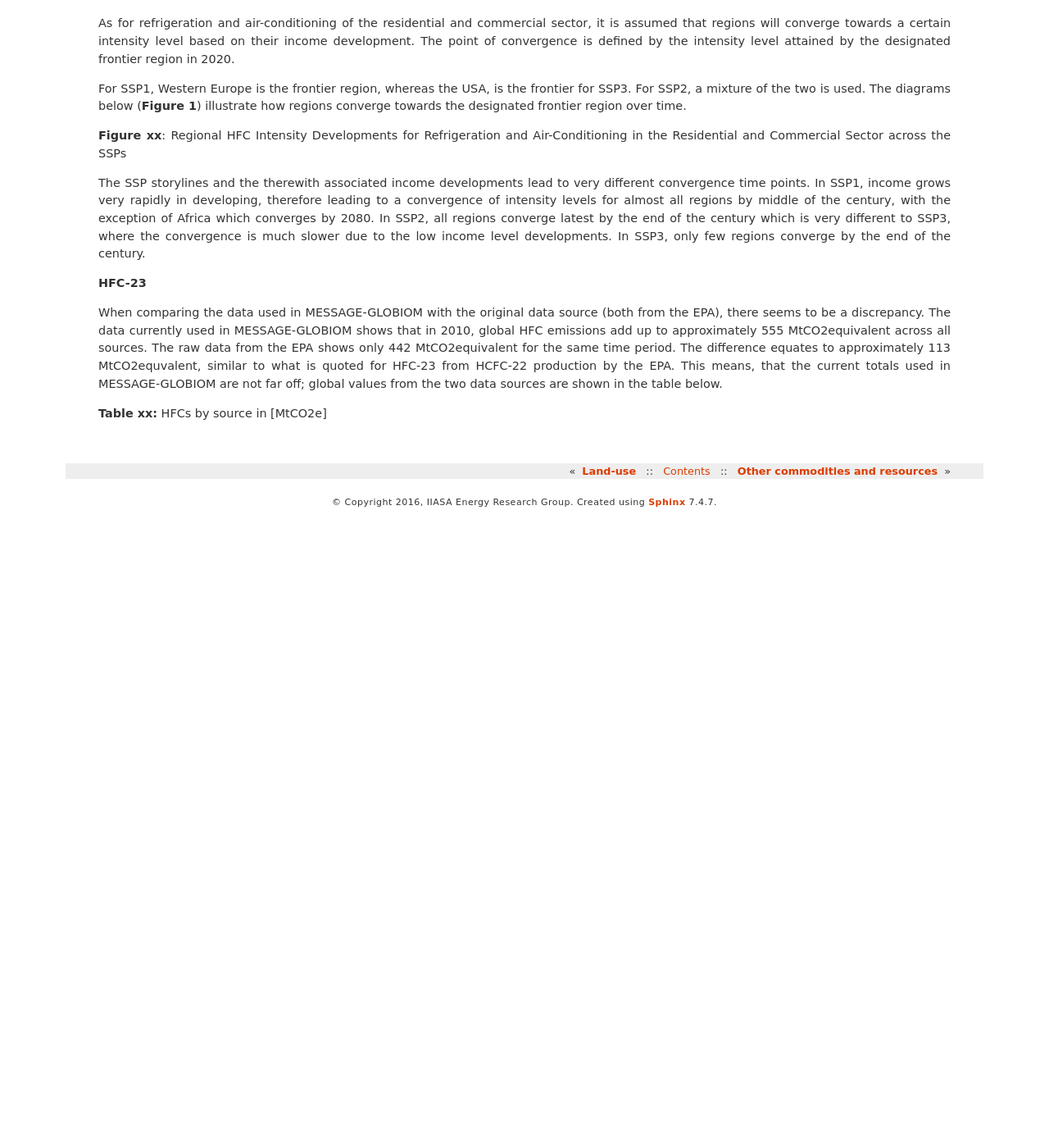
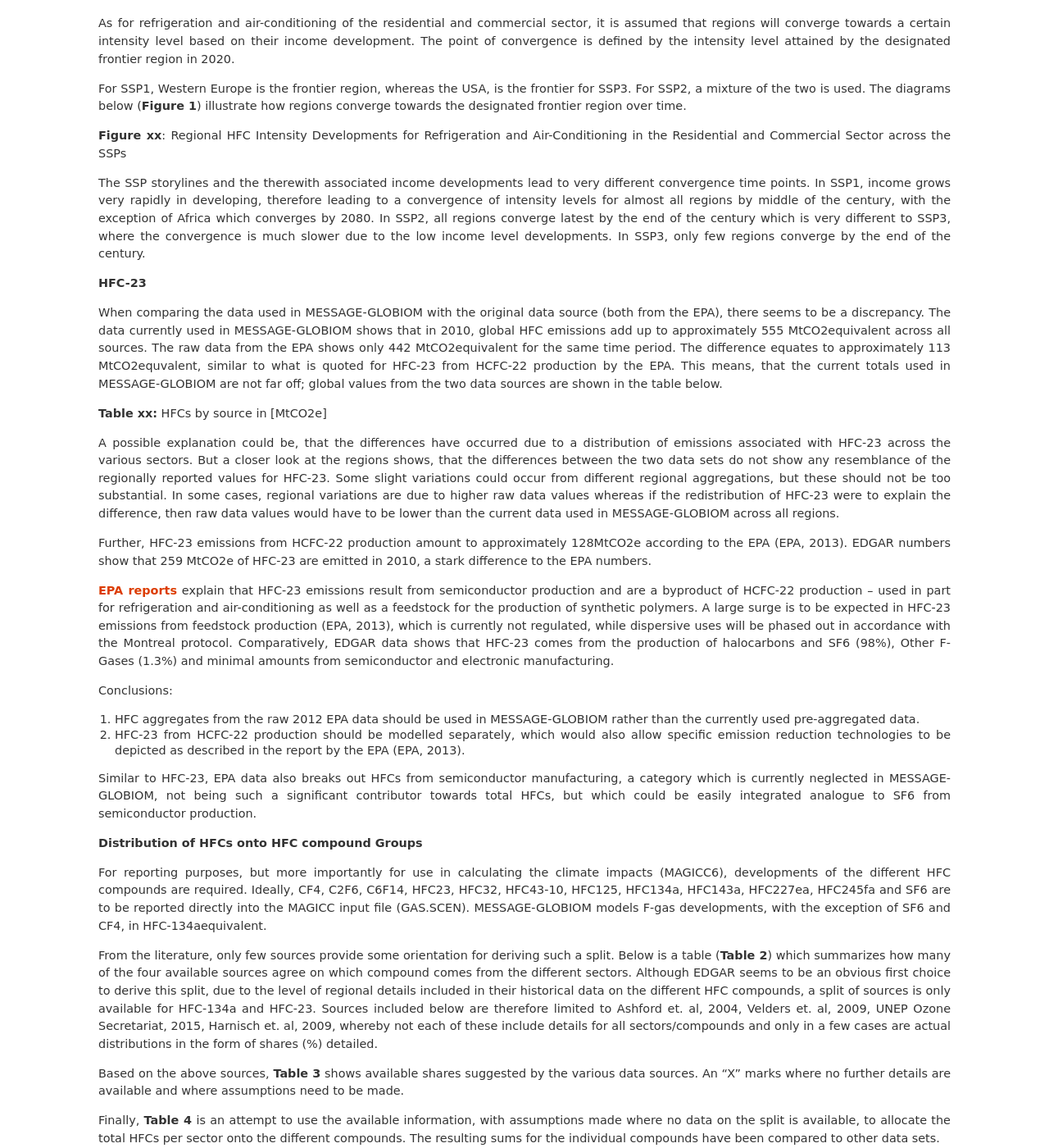
Before and after one commit to iiasa/message_doc, a Sphinx documentation site: the page built from source/message_globiom/climate/index.rst, in a window 1280 px wide and 1400 px high, scrolled down 2532 px. Shown: the whole window at 82% size. Built offline with Sphinx 7.4.7, drawn with Linux system fonts in a browser that asks for light colours; pages that are not in the unit, such as notebooks, are missing from menus; cross-references to code outside the pages are shown as plain code; before the commit the page ends 3162 px from its top, so only the background shows below that; some of the changed text lies outside the part shown.

Commit message:
Update index.rst

```diff
--- a/source/message_globiom/climate/index.rst
+++ b/source/message_globiom/climate/index.rst
@@ -132,3 +132,38 @@ When comparing the data used in MESSAGE-GLOBIOM with the original data source (b
    * - **Totals**
      - 555.6
      - 570.8
+
+A possible explanation could be, that the differences have occurred due to a distribution of emissions associated with HFC-23 across the various sectors.  But a closer look at the regions shows, that the differences between the two data sets do not show any resemblance of the regionally reported values for HFC-23.  Some slight variations could occur from different regional aggregations, but these should not be too substantial.  In some cases, regional variations are due to higher raw data values whereas if the redistribution of HFC-23 were to explain the difference, then raw data values would have to be lower than the current data used in MESSAGE-GLOBIOM across all regions.
+
+Further, HFC-23 emissions from HCFC-22 production amount to approximately 128MtCO2e according to the EPA (EPA, 2013).  EDGAR numbers show that 259 MtCO2e of HFC-23 are emitted in 2010, a stark difference to the EPA numbers.
+
+`EPA reports <http://www.epa.gov/methane/pdfs/fulldocumentofdeveloped.pdf>`_ explain that HFC-23 emissions result from semiconductor production and are a byproduct of HCFC-22 production – used in part for refrigeration and air-conditioning as well as a feedstock for the production of synthetic polymers.  A large surge is to be expected in HFC-23 emissions from feedstock production (EPA, 2013), which is currently not regulated, while dispersive uses will be phased out in accordance with the Montreal protocol.  Comparatively, EDGAR data shows that HFC-23 comes from the production of halocarbons and SF6 (98%), Other F-Gases (1.3%) and minimal amounts from semiconductor and electronic manufacturing.
+
+Conclusions:
+
+1.	HFC aggregates from the raw 2012 EPA data should be used in MESSAGE-GLOBIOM rather than the currently used pre-aggregated data.
+2.	HFC-23 from HCFC-22 production should be modelled separately, which would also allow specific emission reduction technologies to be depicted as described in the report by the EPA (EPA, 2013).
+
+Similar to HFC-23, EPA data also breaks out HFCs from semiconductor manufacturing, a category which is currently neglected in MESSAGE-GLOBIOM, not being such a significant contributor towards total HFCs, but which could be easily integrated analogue to SF6 from semiconductor production.
+
+**Distribution of HFCs onto HFC compound Groups**
+
+For reporting purposes, but more importantly for use in calculating the climate impacts (MAGICC6), developments of the different HFC compounds are required.  Ideally, CF4, C2F6, C6F14, HFC23, HFC32, HFC43-10, HFC125, HFC134a, HFC143a, HFC227ea, HFC245fa and SF6 are to be reported directly into the MAGICC input file (GAS.SCEN).  MESSAGE-GLOBIOM models F-gas developments, with the exception of SF6 and CF4, in HFC-134aequivalent.
+
+From the literature, only few sources provide some orientation for deriving such a split.  Below is a table (**Table 2**) which summarizes how many of the four available sources agree on which compound comes from the different sectors.  Although EDGAR seems to be an obvious first choice to derive this split, due to the level of regional details included in their historical data on the different HFC compounds, a split of sources is only available for HFC-134a and HFC-23.  Sources included below are therefore limited to Ashford et. al, 2004, Velders et. al, 2009, UNEP Ozone Secretariat, 2015, Harnisch et. al, 2009, whereby not each of these include details for all sectors/compounds and only in a few cases are actual distributions in the form of shares (%) detailed.
+
+Based on the above sources, **Table 3** shows available shares suggested by the various data sources.  An “X” marks where no further details are available and where assumptions need to be made.
+
+Finally, **Table 4** is an attempt to use the available information, with assumptions made where no data on the split is available, to allocate the total HFCs per sector onto the different compounds.  The resulting sums for the individual compounds have been compared to other data sets.
+
+**Table 2** Sources indicating which HFC compound results from which sector/activity
+
+.. image:: /_static/Sources_HFC.png
+
+**Table 3** Available shares (ranges) for HFC compound distribution/activity per sector
+
+.. image:: /_static/Shares_HFC.png
+
+**Table 4** Assumed shares and globally resulting HFC compound distribution *For comparability, totals do not include HFC-23
+
+.. image:: /_static/global_HFC.png
```
